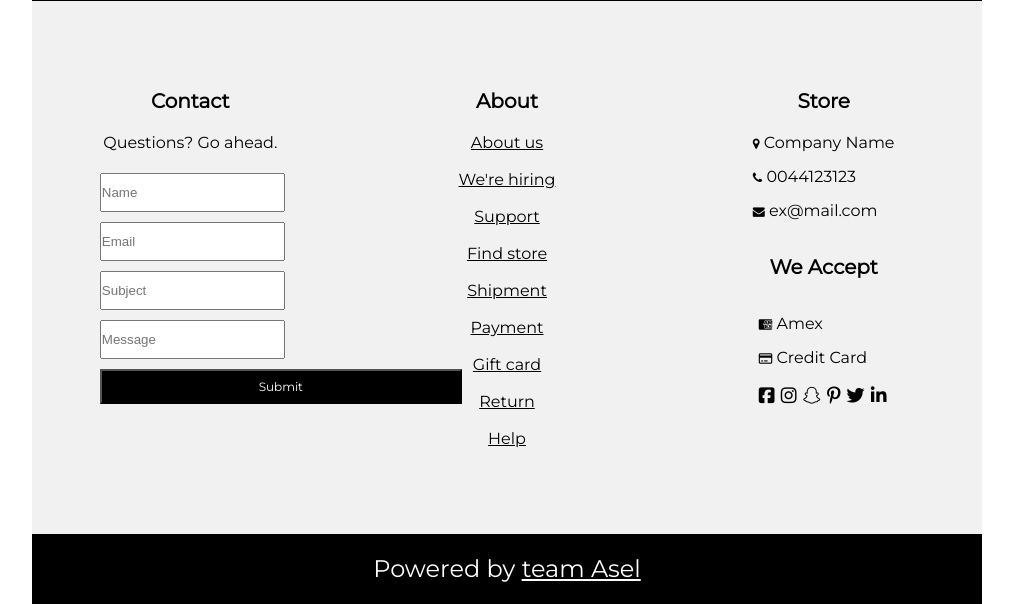
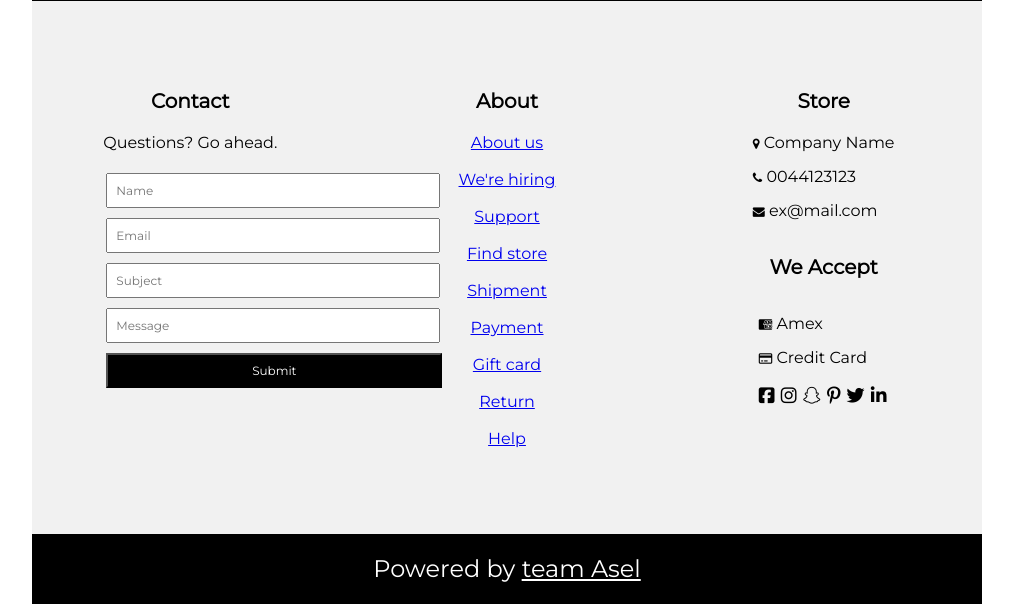
Before and after one commit to kazakh-in-nz/project-ecomerce-one, a PHP site: page / in a window 1280 px wide. Shown: the part 1556-2160 px from the top of the page, without its empty margins (258-1271 px from the left). Run offline with PHP 8.4, Linux system fonts and the light colour scheme; some libraries are stand-ins or nearby versions.

Commit message:
updated Begaiym code

```diff
--- a/home.html
+++ b/home.html
@@ -267,7 +267,7 @@
                 placeholder="Message"
                 required
               />
-              <input class="in-put button" type="submit" id="Send" required />
+              <input class="button" type="submit" id="submit" required />
             </form>
           </div>
 
--- a/style.css
+++ b/style.css
@@ -354,11 +354,19 @@ footer p {
   align-items: flex-start;
 }
 
-.box,
+.box {
+  width: 187%;
+  padding: 8px;
+  margin: 5px 0;
+  font-size: 12px;
+  font-family: "Montserrat", sans-serif;
+}
 .button {
-  width: 100%;
-  padding: 10px 0;
+  width: 200%;
+  padding: 8px;
   margin: 5px 0;
+  font-size: 12px;
+  font-family: "Montserrat", sans-serif;
 }
 
 .about-list {
@@ -370,14 +378,6 @@ footer p {
 
 .about-list li {
   margin: 18px 0px;
-}
-
-.about a {
-  color: black;
-}
-
-.about a:hover {
-  color: gray;
 }
 
 .store {
@@ -429,7 +429,6 @@ form input[type='submit'] {
   font-family: "Montserrat", sans-serif;
   color: #fff;
   background-color: black;
-  padding: 8px 16px;
   width: 200%;
 }
 form input[type='submit']:hover {
@@ -437,7 +436,6 @@ form input[type='submit']:hover {
   font-family: "Montserrat", sans-serif;
   color: black;
   background-color: lightgrey;
-  padding: 8px 16px;
   width: 200%;
 }
 
@@ -464,7 +462,7 @@ h1 {
 .email {
  padding: 8px;
  background-color: #fff;
-width: 98%;
+ width: 98%;
  height: 40px;
 }
 .button1 {
```
